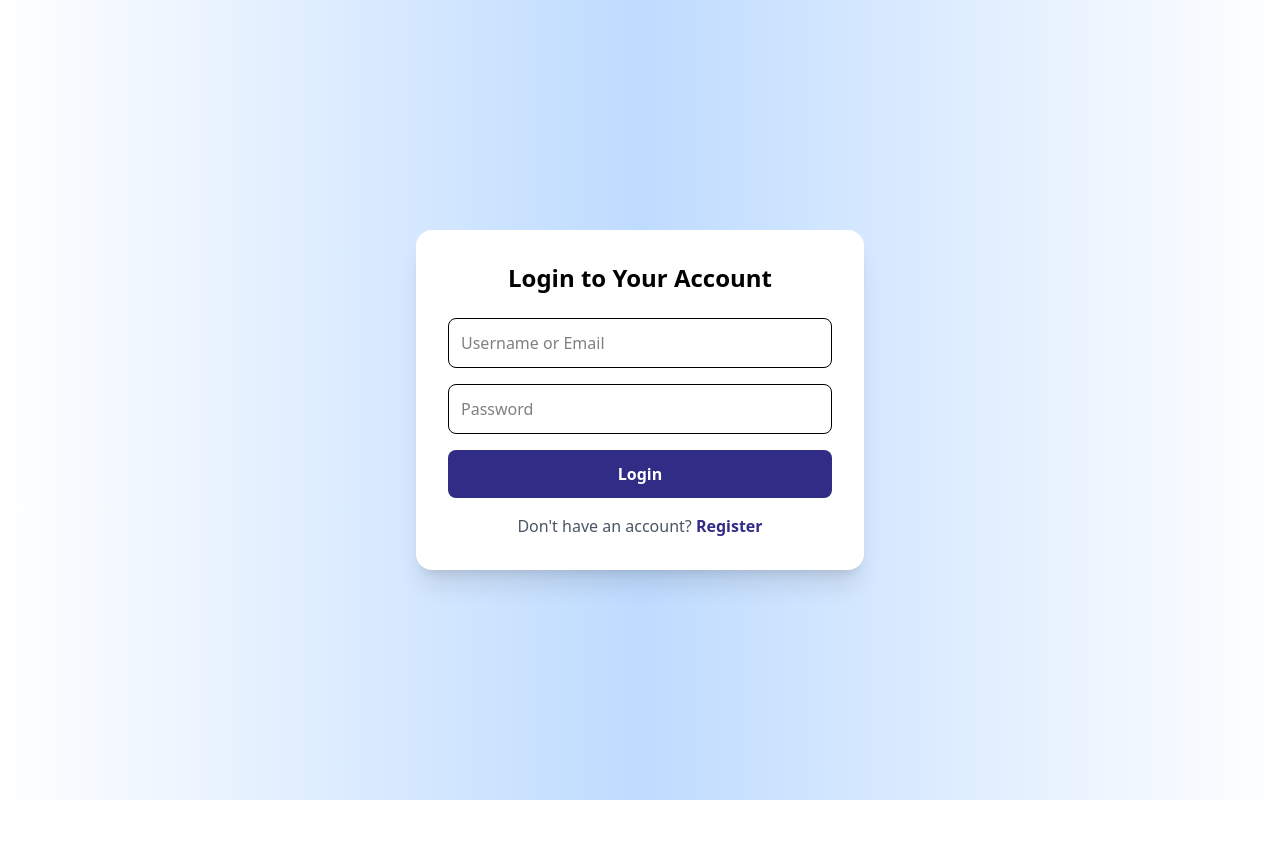
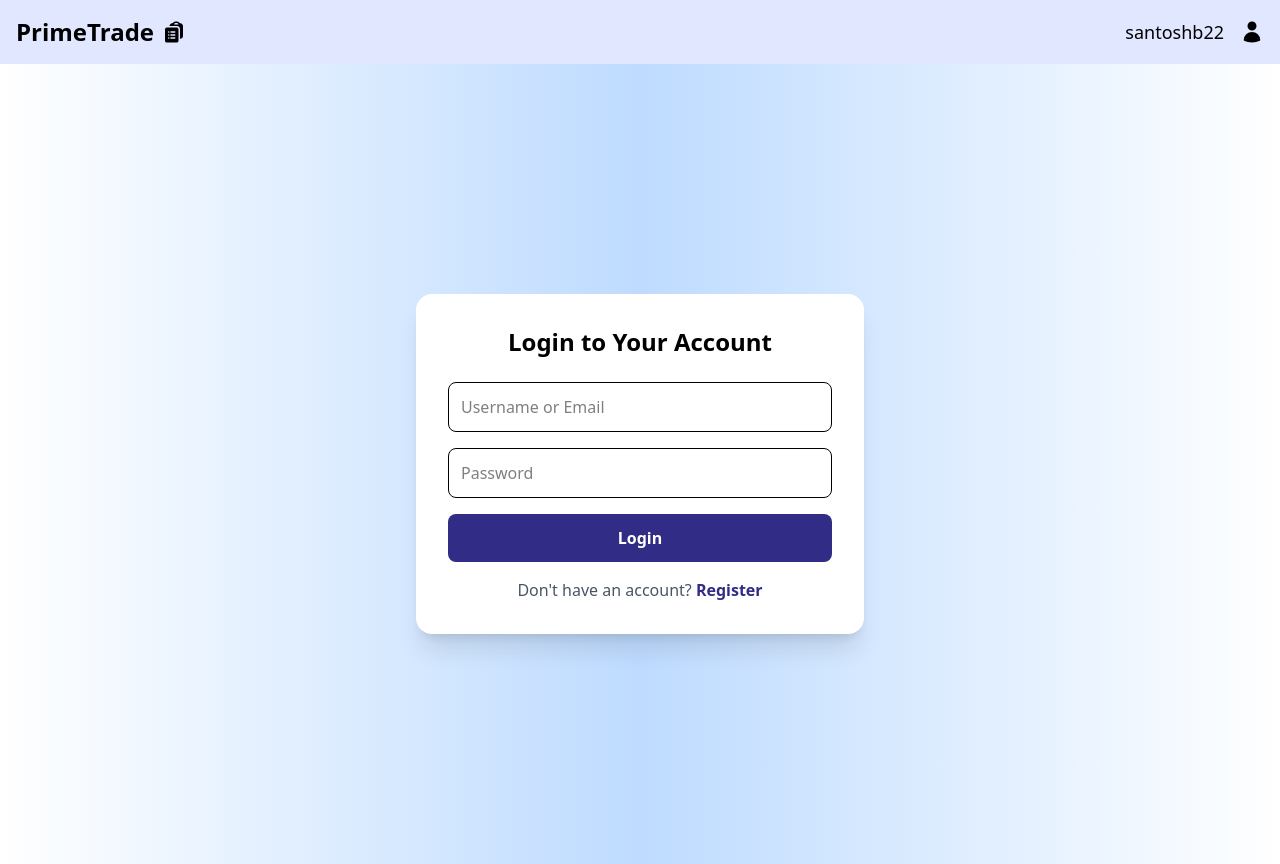
Before and after one commit to Santoshb22/primetrade.ai_assignment, a React app in the folder frontend/: page / in a window 1280 px wide. Before the commit the page ends 800 px from the top, so only its background shows below. Built offline with nearby package versions, Linux system fonts and the light colour scheme; no server answers; the HTML template or start-up script is replaced by a standard one.

Commit message:
fix userSlice and auth.jsx

```diff
--- a/frontend/src/App.jsx
+++ b/frontend/src/App.jsx
@@ -2,10 +2,12 @@ import React from 'react'
 import { Route, Routes } from 'react-router'
 import Auth from './page/Auth'
 import Dashboard from './page/Dashboard'
+import Header from './component/Header'
 
 const App = () => {
   return (
     <>
+      <Header />
       <Routes>
         <Route path="/" element={<Auth />} />
         <Route path="/dashboard" element={<Dashboard />} />
--- /dev/null
+++ b/frontend/src/component/Header.jsx
@@ -0,0 +1,27 @@
+import React from 'react'
+
+const Header = () => {
+  return (
+    <div className='flex justify-between p-4 bg-indigo-100'>
+        <div className='flex gap-2 items-center cursor-pointer'>
+            <h1 className='text-2xl font-bold'>PrimeTrade</h1>
+            <svg xmlns="http://www.w3.org/2000/svg" viewBox="0 0 24 24" fill="currentColor" className="size-6">
+                <path fillRule="evenodd" d="M7.502 6h7.128A3.375 3.375 0 0 1 18 9.375v9.375a3 3 0 0 0 3-3V6.108c0-1.505-1.125-2.811-2.664-2.94a48.972 48.972 0 0 0-.673-.05A3 3 0 0 0 15 1.5h-1.5a3 3 0 0 0-2.663 1.618c-.225.015-.45.032-.673.05C8.662 3.295 7.554 4.542 7.502 6ZM13.5 3A1.5 1.5 0 0 0 12 4.5h4.5A1.5 1.5 0 0 0 15 3h-1.5Z" clipRule="evenodd" />
+                <path fillRule="evenodd" d="M3 9.375C3 8.339 3.84 7.5 4.875 7.5h9.75c1.036 0 1.875.84 1.875 1.875v11.25c0 1.035-.84 1.875-1.875 1.875h-9.75A1.875 1.875 0 0 1 3 20.625V9.375ZM6 12a.75.75 0 0 1 .75-.75h.008a.75.75 0 0 1 .75.75v.008a.75.75 0 0 1-.75.75H6.75a.75.75 0 0 1-.75-.75V12Zm2.25 0a.75.75 0 0 1 .75-.75h3.75a.75.75 0 0 1 0 1.5H9a.75.75 0 0 1-.75-.75ZM6 15a.75.75 0 0 1 .75-.75h.008a.75.75 0 0 1 .75.75v.008a.75.75 0 0 1-.75.75H6.75a.75.75 0 0 1-.75-.75V15Zm2.25 0a.75.75 0 0 1 .75-.75h3.75a.75.75 0 0 1 0 1.5H9a.75.75 0 0 1-.75-.75ZM6 18a.75.75 0 0 1 .75-.75h.008a.75.75 0 0 1 .75.75v.008a.75.75 0 0 1-.75.75H6.75a.75.75 0 0 1-.75-.75V18Zm2.25 0a.75.75 0 0 1 .75-.75h3.75a.75.75 0 0 1 0 1.5H9a.75.75 0 0 1-.75-.75Z" clipRule="evenodd" />
+            </svg>
+        </div>
+
+        <div className='flex gap-4 items-center'>
+            <p className='text-lg font-medium cursor-pointer'>
+                santoshb22
+            </p>
+            <svg xmlns="http://www.w3.org/2000/svg" viewBox="0 0 24 24" fill="currentColor" className="size-6">
+                <path fillRule="evenodd" d="M7.5 6a4.5 4.5 0 1 1 9 0 4.5 4.5 0 0 1-9 0ZM3.751 20.105a8.25 8.25 0 0 1 16.498 0 .75.75 0 0 1-.437.695A18.683 18.683 0 0 1 12 22.5c-2.786 0-5.433-.608-7.812-1.7a.75.75 0 0 1-.437-.695Z" clipRule="evenodd" />
+            </svg>
+
+        </div>
+    </div>
+  )
+}
+
+export default Header
--- a/frontend/src/page/Auth.jsx
+++ b/frontend/src/page/Auth.jsx
@@ -73,7 +73,7 @@ const Auth = () => {
       console.log("Response:", data);
 
       if (res.ok) {
-        dispatch(setUser({ userInfo: data.user }));
+          dispatch(setUser({ userInfo: data.user, token: data.accessToken }));
         if (isLogin) {
           dispatch(toggleAuth(true));
           navigate("/dashboard");
--- a/frontend/src/page/Dashboard.jsx
+++ b/frontend/src/page/Dashboard.jsx
@@ -1,6 +1,30 @@
-import React from 'react'
+import React, { useEffect } from 'react'
+import { useSelector } from 'react-redux';
 
 const Dashboard = () => {
+  const [allTask, setAllTask] = React.useState([])
+  const token = useSelector((state) => state.user.token);
+  console.log(allTask);
+
+  useEffect(() => {
+    const fetchTasks = async () => {
+      try {
+        const response = await fetch(`${import.meta.env.VITE_BASE_API}/tasks/get_all_tasks`, {
+          method: 'GET',
+          headers: {
+            'Content-Type': 'application/json',
+            'Authorization': `Bearer ${token}`
+          }
+        });
+        const data = await response.json();
+        setAllTask(data);
+      } catch (error) {
+        console.error('Error fetching tasks:', error);
+      }
+    };
+
+    fetchTasks();
+  }, []);
   return (
     <div>Dashboard</div>
   )
--- a/frontend/src/store/userSlice.js
+++ b/frontend/src/store/userSlice.js
@@ -1,21 +1,35 @@
 import { createSlice } from "@reduxjs/toolkit";
+
+// Load from localStorage if available
+const storedUser = JSON.parse(localStorage.getItem("userState"));
 
 const userSlice = createSlice({
   name: "user",
-  initialState: {
+  initialState: storedUser || {
     authStatus: false,
     userInfo: null,
+    token: null,
   },
   reducers: {
     setUser: (state, action) => {
       state.userInfo = action.payload.userInfo;
+      state.token = action.payload.token;
+      state.authStatus = true;
+
+      // save to localStorage
+      localStorage.setItem("userState", JSON.stringify(state));
     },
     clearUser: (state) => {
       state.userInfo = null;
+      state.token = null;
+      state.authStatus = false;
+
+      localStorage.removeItem("userState");
     },
     toggleAuth: (state, action) => {
       state.authStatus = action.payload;
-        }
+      localStorage.setItem("userState", JSON.stringify(state));
+    },
   },
 });
 
```
Lines whose indentation alone changed are shown as unchanged.
